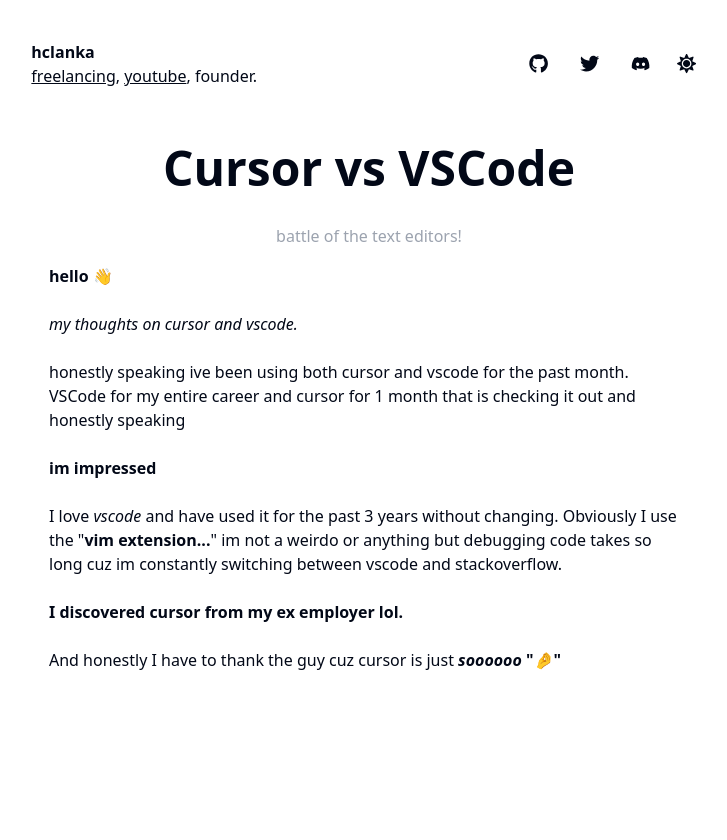
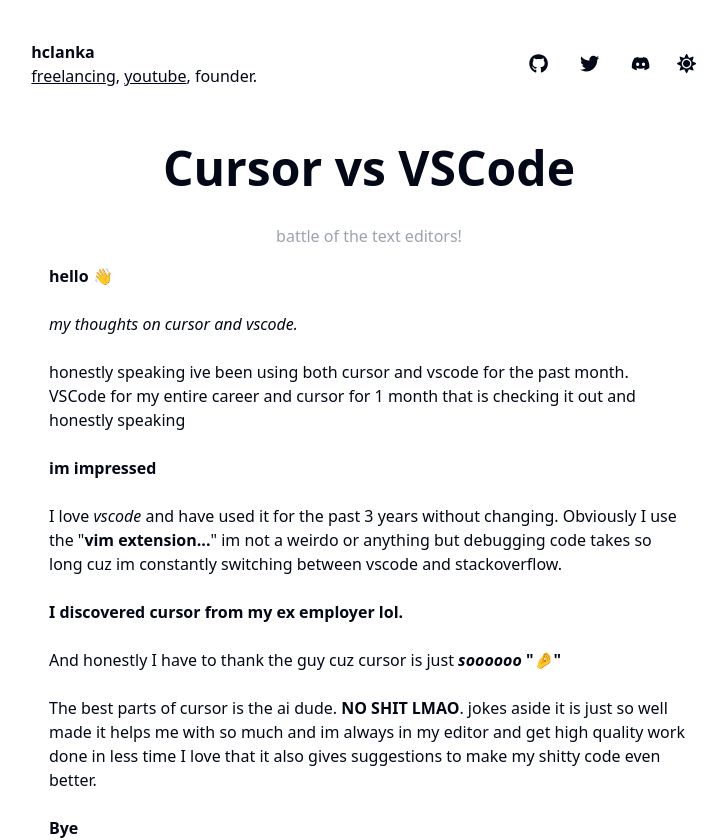
Before and after one commit to chandudagoat/portfolio, a Next.js app: page /cursorvsvscode in a window 1280 px wide. Shown: the whole page, without its empty margins (271-998 px from the left). Before the commit the page ends 800 px from the top, so only its background shows below. Built offline with nearby package versions, Linux system fonts and the light colour scheme.

Commit message:
done with first blog :)

```diff
--- a/app/cursorvsvscode/content.mdx
+++ b/app/cursorvsvscode/content.mdx
@@ -1,7 +1,8 @@
-import MdxLayout from "../../components/mdxlayout.tsx"
+import MdxLayout from "../../components/mdxlayout.tsx";
 
 **hello 👋**
-<br/>
+
+<br />
 
 _my thoughts on cursor and vscode._
 
@@ -13,28 +14,40 @@
   honestly speaking
 </p>
 
-<br/>
+<br />
 **im impressed**
 
-<br/>
+<br />
 
 <p>
-    I love _vscode_ and have used it for the past 3 years without changing. Obviously I use the "**vim extension...**" im not a weirdo or anything but debugging code takes so long cuz im constantly switching between vscode and stackoverflow.
+  I love _vscode_ and have used it for the past 3 years without changing.
+  Obviously I use the "**vim extension...**" im not a weirdo or anything but
+  debugging code takes so long cuz im constantly switching between vscode and
+  stackoverflow.
 </p>
 
-<br/>
+<br />
+
+<p>**I discovered cursor from my ex employer lol.**</p>
+
+<br />
 
 <p>
-    **I discovered cursor from my ex employer lol.**
+  And honestly I have to thank the guy cuz cursor is just **_soooooo_ "🤌"**
 </p>
 
-<br/>
+<br />
 
 <p>
-    And honestly I have to thank the guy cuz cursor is just **_soooooo_ "🤌"**
+
+The best parts of cursor is the ai dude. **NO SHIT LMAO**. jokes aside it is just so well made it helps me with so much and im always in my editor and get high quality work done in less time
+I love that it also gives suggestions to make my shitty code even better.
+
 </p>
 
-<br/>
+<br />
+
+# **Bye**
 
 export default function MDXPage({ children }) {
   return <MdxLayout title="Cursor vs VSCode" subtitle="battle of the text editors!">{children}</MdxLayout>;
```
